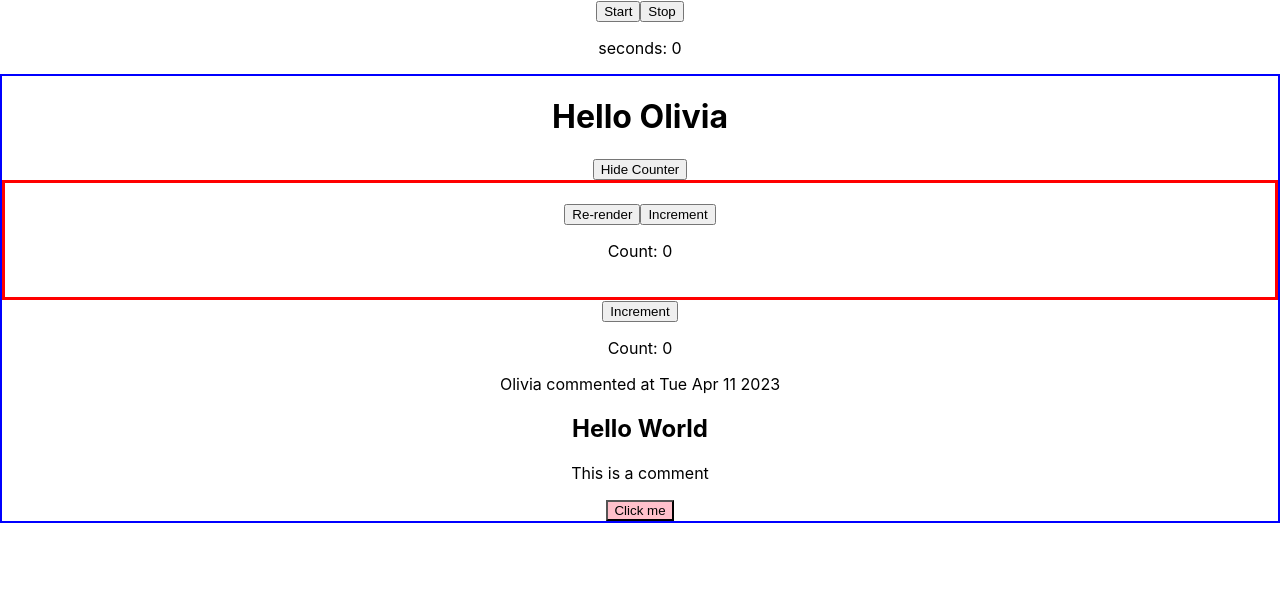
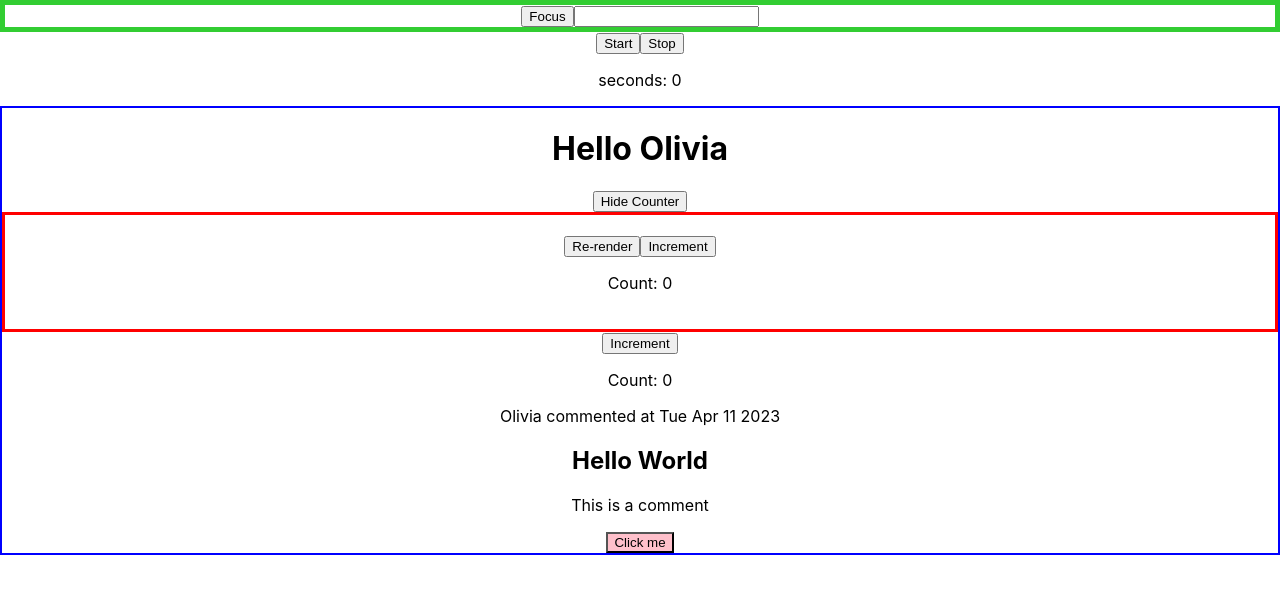
Before and after one commit to ocjarman/Frontend-Expert, a React (Create React App) app: page / in a window 1280 px wide. Shown: the top 594 px of the page. Built offline with nearby package versions, Linux system fonts and the light colour scheme.

Commit message:
useRef tutorial complete - pass down refs as props and use forwardRef on functional components

```diff
--- a/src/App.js
+++ b/src/App.js
@@ -5,6 +5,7 @@ import Comment from "./components/Props/Comment";
 import Button from "./Button";
 import { useState, useReducer, useRef } from "react";
 import NewCounterDemo from "./components/Props/NewCounterDemo";
+import InputRefPractice from "./components/Props/InputRefPractice";
 
 function reducer(state, action) {
   switch (action.type) {
@@ -39,6 +40,7 @@ export default function App() {
 
   return (
     <div className="App">
+      <InputRefPractice />
       <div className="refPractice">
         <button onClick={startTimer}>Start</button>
         <button onClick={stopTimer}>Stop</button>
--- /dev/null
+++ b/src/components/Props/InputRefPractice.js
@@ -0,0 +1,19 @@
+import React, { useRef } from "react";
+import SpecialInput from "./SpecialInput";
+
+const InputRefPractice = () => {
+  const inputRef = useRef(null);
+
+  const focusInput = () => {
+    inputRef.current.focus();
+  };
+
+  return (
+    <div style={{ border: "5px solid limegreen" }}>
+      <button onClick={focusInput}>Focus</button>
+      <SpecialInput ref={inputRef} />
+    </div>
+  );
+};
+
+export default InputRefPractice;
--- /dev/null
+++ b/src/components/Props/SpecialInput.js
@@ -0,0 +1,7 @@
+import React, { forwardRef } from "react";
+
+const SpecialInput = forwardRef(function (props, ref) {
+  return <input {...props} style={{ color: "red" }} ref={ref} />;
+});
+
+export default SpecialInput;
```
